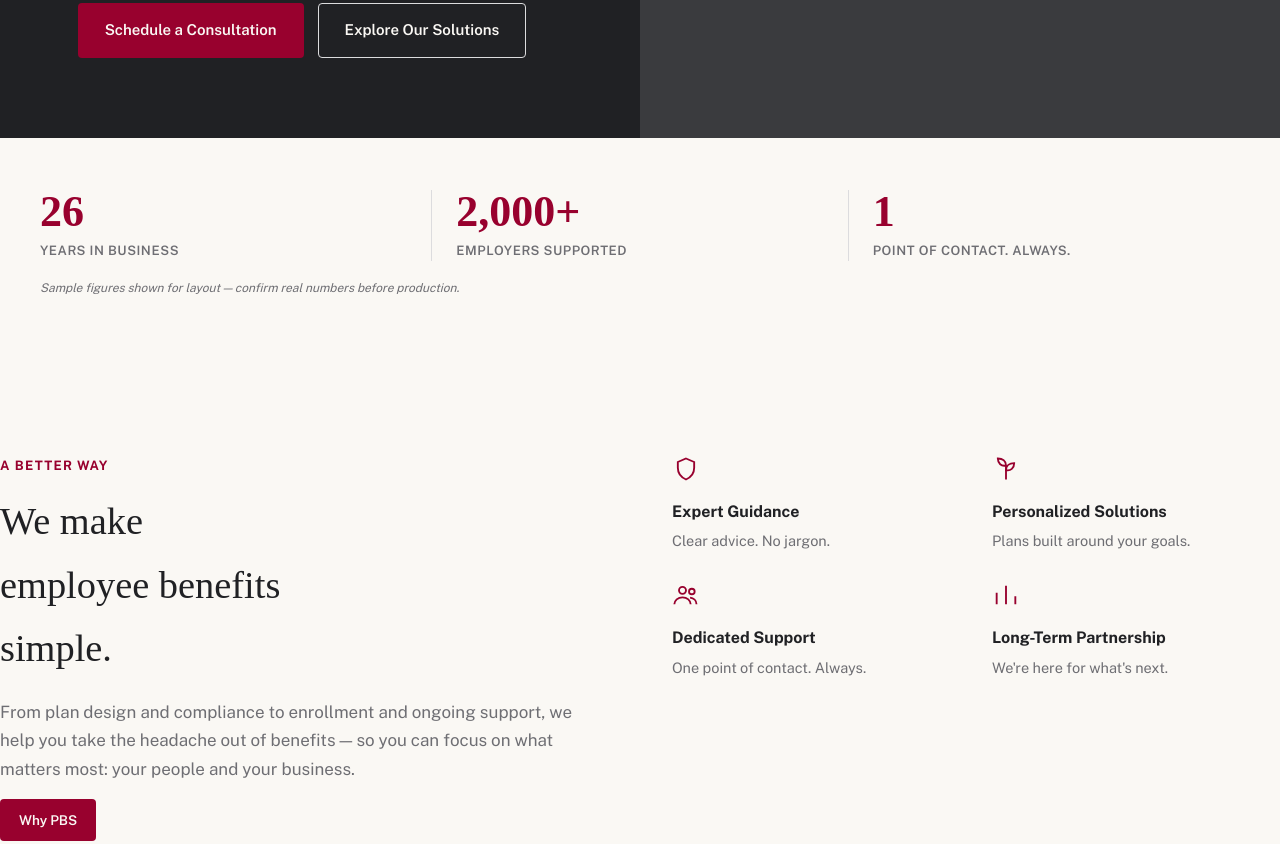
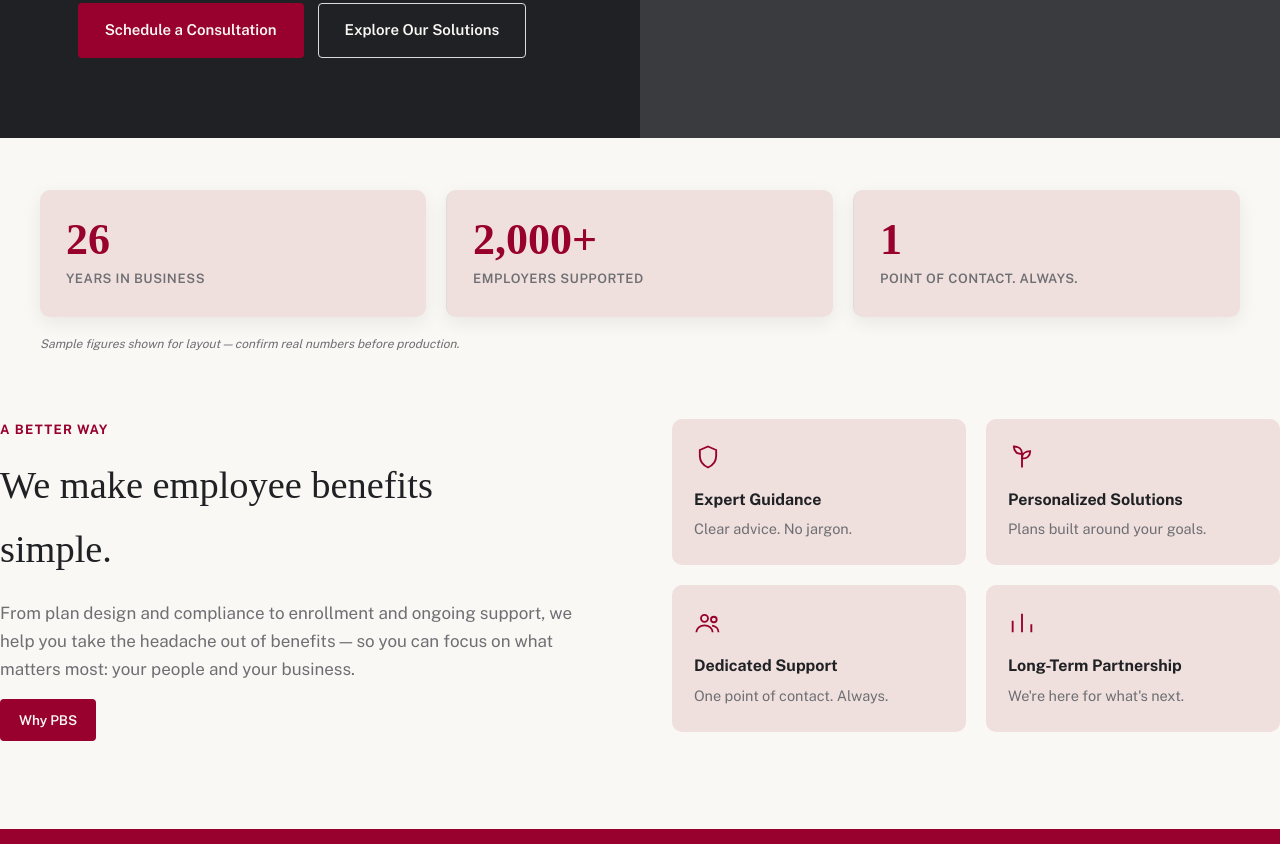
Before and after one commit to Mcart86/pbs-website, a plain HTML site: page index.html in a window 1280 px wide. Shown: the part 577-1421 px from the top of the page. Drawn offline with nearby package versions, Linux system fonts and the light colour scheme; a web font is replaced by a local one.

Commit message:
Editorial tab: card-style stats and why-list items, fix headline wrap, tighten dead space between sections

```diff
--- a/index.html
+++ b/index.html
@@ -127,6 +127,16 @@
   #tab-editorial .closing-cta .flex{display:flex;align-items:center;justify-content:space-between;gap:24px;flex-wrap:wrap;}
   #tab-editorial .closing-cta h3{font-size:20px;margin:0 0 4px;}
   #tab-editorial .closing-cta p{margin:0;font-size:14.5px;color:var(--brown);}
+
+  #tab-editorial .stat-row{padding-bottom:24px;}
+  #tab-editorial .stat-grid{gap:20px;}
+  #tab-editorial .stat-block{background:var(--rose);border-radius:10px;padding:28px 26px;box-shadow:0 6px 18px rgba(32,33,36,.07);}
+  #tab-editorial .stat-block:first-child{border-left:none;padding-left:26px;}
+
+  #tab-editorial .why-grid{padding-top:24px;}
+  #tab-editorial .why-grid h2{max-width:none;}
+  #tab-editorial .why-list{gap:20px;}
+  #tab-editorial .why-list li{background:var(--rose);border-radius:10px;padding:24px 22px;}
 
   @media (max-width:900px){
     #tab-editorial .hero-grid, #tab-editorial .why-grid, #tab-editorial .what-we-do-grid, #tab-editorial .mission{grid-template-columns:1fr;}
@@ -282,7 +292,7 @@
     <div class="container why-grid">
       <div>
         <p class="eyebrow">A Better Way</p>
-        <h2>We make employee benefits simple.</h2>
+        <h2>We make employee benefits<br>simple.</h2>
         <p style="color:var(--stone);">From plan design and compliance to enrollment and ongoing support, we help you take the headache out of benefits — so you can focus on what matters most: your people and your business.</p>
         <a class="btn btn-primary btn-sm" href="#">Why PBS</a>
       </div>
```
